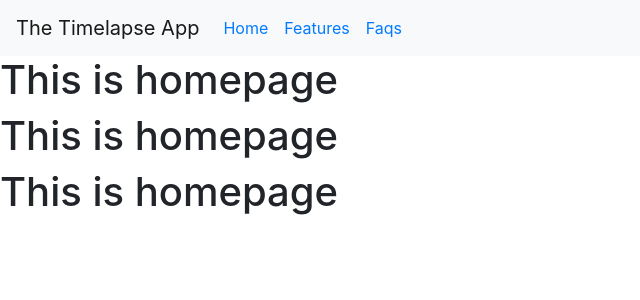
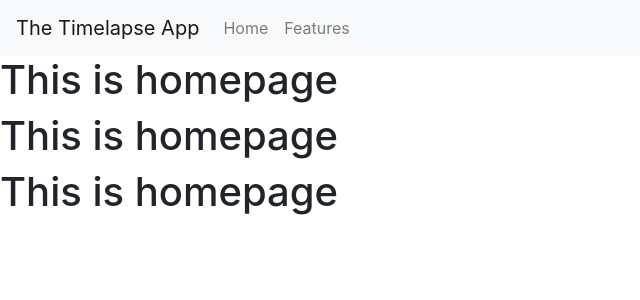
Before and after one commit to reteshg/site, a React (Create React App) app: page / in a window 1280 px wide. Shown: the top 300 px of the page, without its empty margins (0-640 px from the left). Built offline with nearby package versions, Linux system fonts and the light colour scheme.

Commit message:
seems like navbar is fixed

```diff
--- a/src/components/navigation.js
+++ b/src/components/navigation.js
@@ -1,15 +1,15 @@
 import React from 'react';
 import {Navbar,Nav} from 'react-bootstrap';
-import {NavLink} from 'react-router-dom';
+import {Link} from 'react-router-dom';
 
 const Navigation = (props) => (
 
   <Navbar fixed="top" bg="light">
-    <Navbar.Brand>{props.title}</Navbar.Brand>
+    <Navbar.Brand to="/">{props.title}</Navbar.Brand>
       <Nav className="mr-auto">
-        <Nav.Link><NavLink exact to="/">Home</NavLink></Nav.Link>
-        <Nav.Link><NavLink to="/features">Features</NavLink></Nav.Link>
-        <Nav.Link><NavLink to="/faqs">Faqs</NavLink></Nav.Link>
+        <Nav.Link as={Link} exact to="/">Home</Nav.Link>
+        <Nav.Link as={Link} to="/features">Features</Nav.Link>
+
 
       </Nav>
   </Navbar>
```
